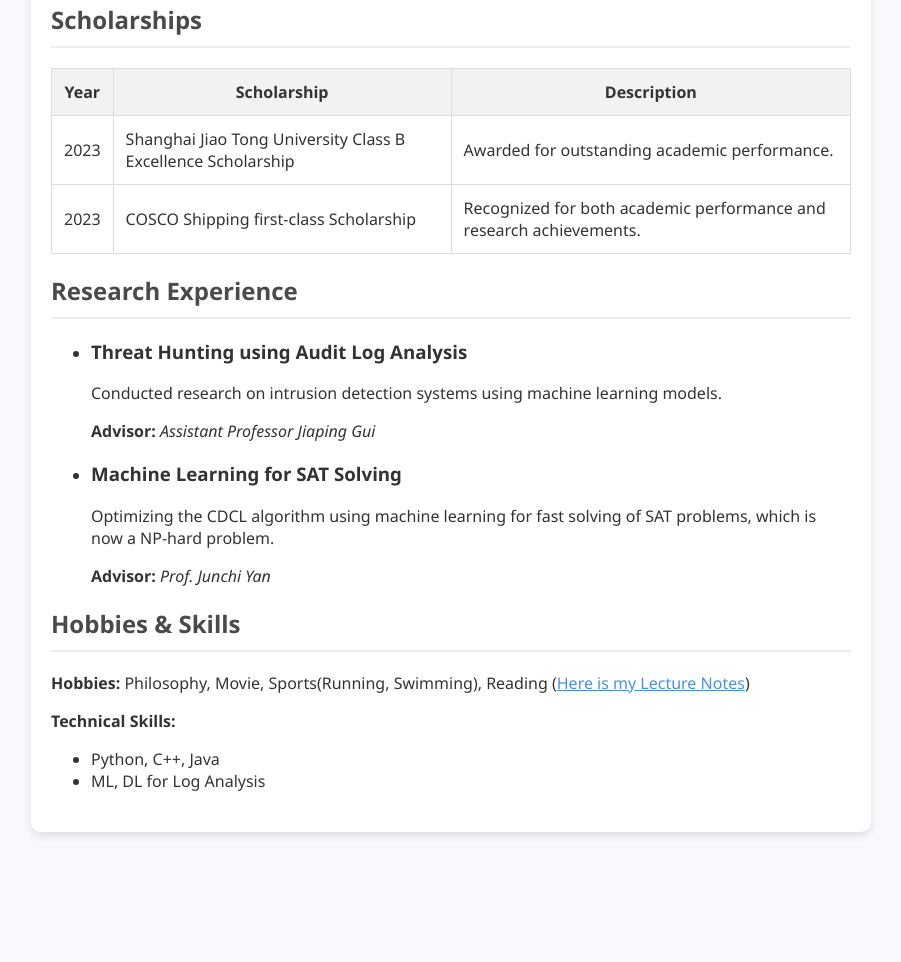
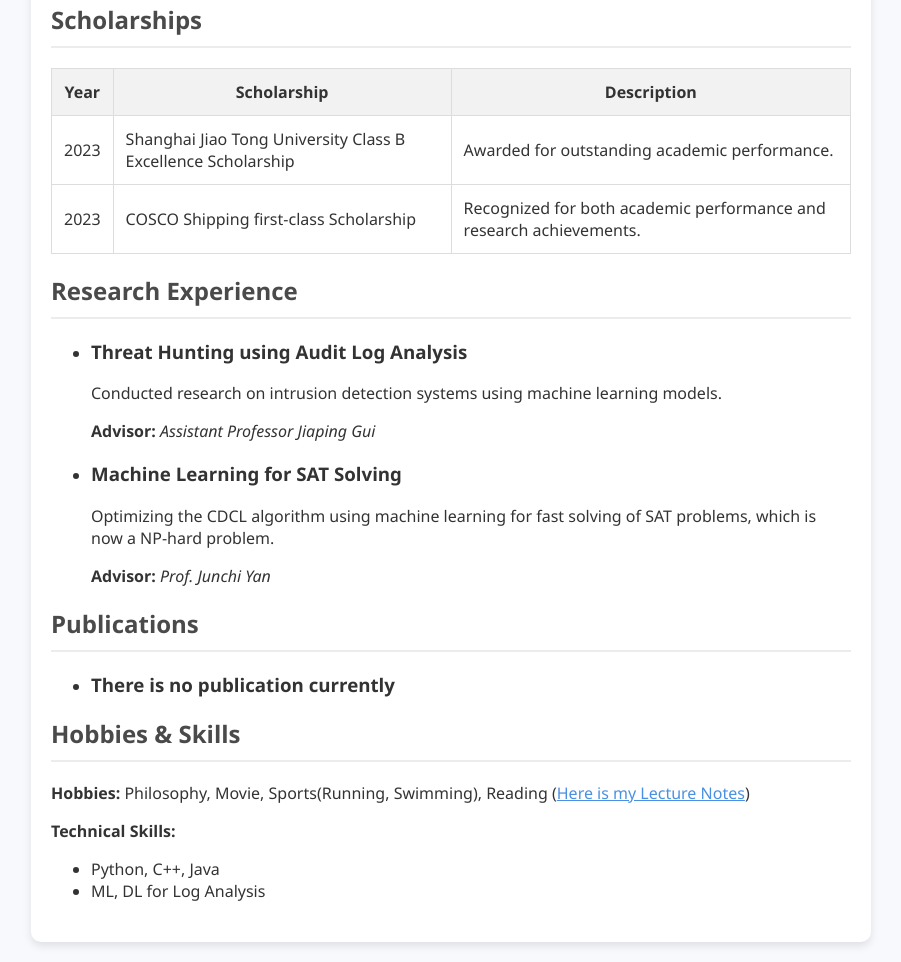
Before and after one commit to BolinQiu/BolinQiu.github.io, a plain HTML site: page index.html in a window 1280 px wide. Shown: the part 473-1435 px from the top of the page, without its empty margins (189-1090 px from the left). Before the commit the page ends 1325 px from the top, so only its background shows below. Drawn offline with Linux system fonts and the light colour scheme.

Commit message:
modified:   index.html

```diff
--- a/index.html
+++ b/index.html
@@ -68,6 +68,16 @@
           </ul>
       </section>
 
+      <!-- Publications -->
+       <section class="section">
+          <h2>Publications</h2>
+          <ul>
+              <li>
+                  <h3>There is no publication currently</h3>
+              </li>
+          </ul>
+       </section>
+
         <!-- Hobbies and Skills Section -->
         <section class="section">
             <h2>Hobbies & Skills</h2>
```
